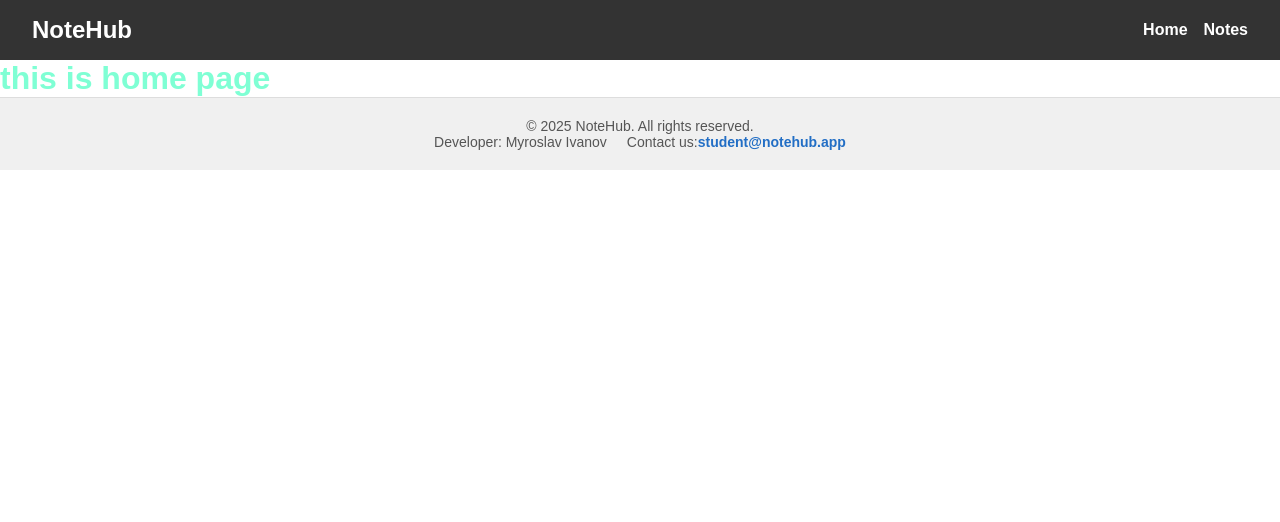
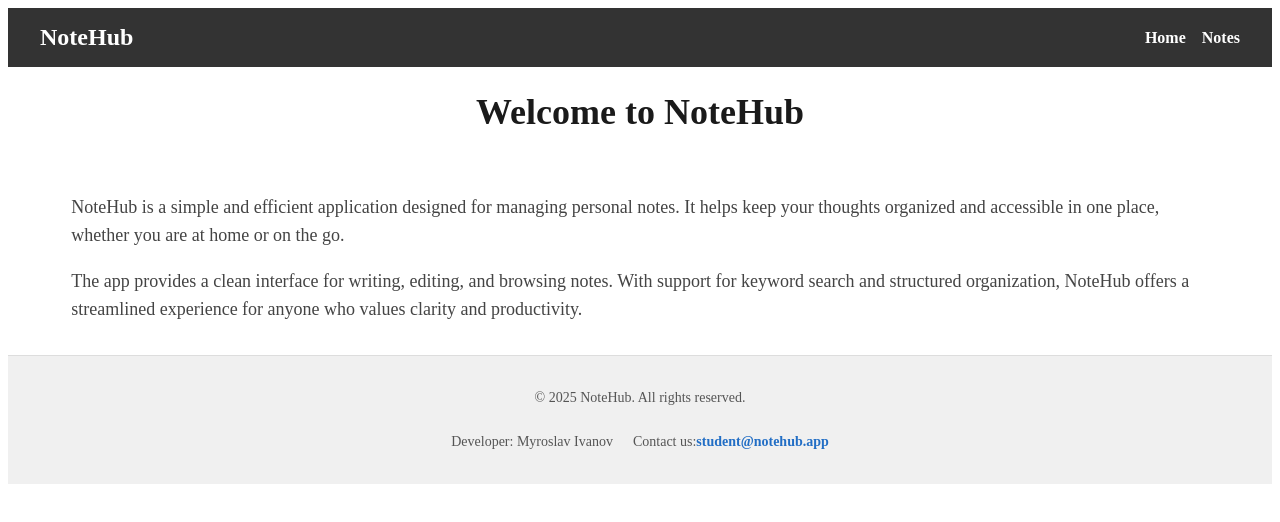
Before and after one commit to imyroslav/06-notehub-nextjs, a Next.js app: page / in a window 1280 px wide. Shown: the top 522 px of the page. Built offline with nearby package versions, Linux system fonts and the light colour scheme.

Commit message:
created-notes

```diff
--- a/app/globals.css
+++ b/app/globals.css
@@ -1,4 +1,4 @@
-:root {
+/* :root {
   --background: #ffffff;
   --foreground: #171717;
 }
@@ -39,4 +39,4 @@
   html {
     color-scheme: dark;
   }
-}
+} */
--- a/app/page.module.css
+++ b/app/page.module.css
@@ -1,3 +1,24 @@
+.main {
+    flex: 1;
+}
+
+.container {
+    width: 90%;
+    max-width: 1280px;
+    margin: 0px auto;
+    padding: 0 16px 16px;
+}
+
 .title {
-    color: aquamarine;
+    font-size: 36px;
+    font-weight: 700;
+    color: #1a1a1a;
+    margin-bottom: 60px;
+    text-align: center;
 }
+
+.description {
+    font-size: 18px;
+    color: #444444;
+    line-height: 28px;
+    margin-bottom: 16px; }
--- a/app/page.tsx
+++ b/app/page.tsx
@@ -1,5 +1,22 @@
 import css from "./page.module.css"
 
 export default function Home() {
-    return <h1 className={css.title}>this is home page</h1>
+    return (
+        <main>
+            <div className={css.container}>
+                <h1 className={css.title}>Welcome to NoteHub</h1>
+                <p className={css.description}>
+                    NoteHub is a simple and efficient application designed for managing
+                    personal notes. It helps keep your thoughts organized and accessible
+                    in one place, whether you are at home or on the go.
+                </p>
+                <p className={css.description}>
+                    The app provides a clean interface for writing, editing, and browsing
+                    notes. With support for keyword search and structured organization,
+                    NoteHub offers a streamlined experience for anyone who values clarity
+                    and productivity.
+                </p>
+             </div>
+        </main>
+    )
 }
--- a/package.json
+++ b/package.json
@@ -9,6 +9,7 @@
     "lint": "next lint"
   },
   "dependencies": {
+    "axios": "^1.10.0",
     "next": "15.3.4",
     "react": "^19.0.0",
     "react-dom": "^19.0.0"
```
Also changed, not shown: app/notes/page.tsx (+5 -56 lines), lib/api.ts (added, +23 -0 lines), 1 other file (tests, documents, lock files or other folders).
